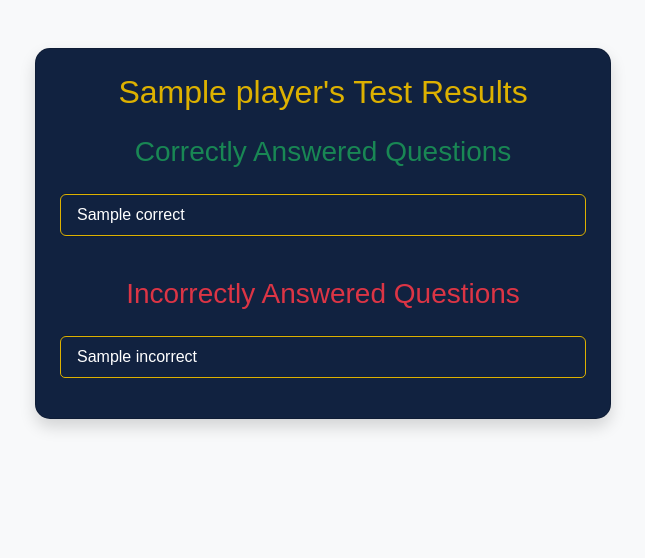
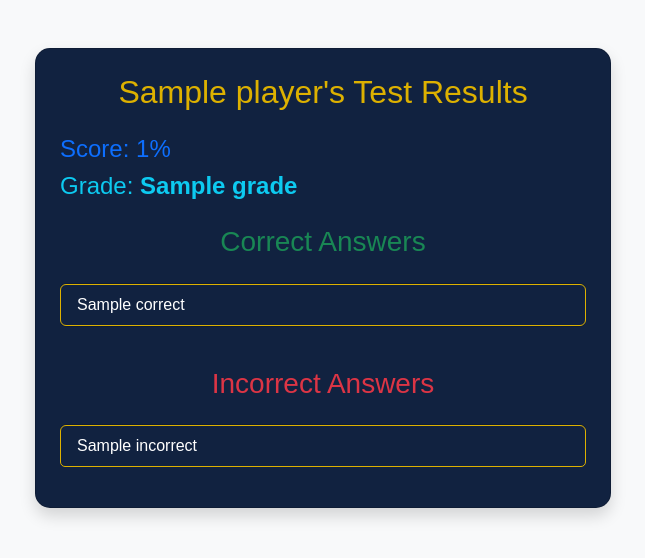
Before and after one commit to TaylorOxley/TestAnalyzerCapstone, a Flask app: template templates/result.html in a window 1280 px wide. Shown: the top 558 px of the page, without its empty margins (317-962 px from the left). Run offline with Flask 3, Linux system fonts and the light colour scheme; the template is opened without the code that fills it: most values are stand-ins (such as "Sample title", 1, 10 or a date in 2020).

Commit message:
Main Commit

```diff
--- a/app.py
+++ b/app.py
@@ -1,4 +1,3 @@
-import openai  # Ensure you install OpenAI's package: pip install openai
 from flask import Flask, request, render_template
 import pandas as pd
 import os
@@ -8,24 +7,6 @@ app = Flask(__name__)
 UPLOAD_FOLDER = 'test_data'
 os.makedirs(UPLOAD_FOLDER, exist_ok=True)
 
-# Replace with your OpenAI API Key
-OPENAI_API_KEY = "your_openai_api_key"
-
-def get_explanation(question):
-    """Fetches an explanation for a given question using OpenAI's API."""
-    openai.api_key = OPENAI_API_KEY
-
-    prompt = f"Explain why the following question is commonly answered incorrectly and provide a simple explanation: {question}"
-
-    response = openai.ChatCompletion.create(
-        model="gpt-4",
-        messages=[{"role": "system", "content": "You are an educational assistant providing clear explanations."},
-                  {"role": "user", "content": prompt}],
-        max_tokens=100
-    )
-
-    return response["choices"][0]["message"]["content"].strip()
-
 @app.route("/", methods=["GET", "POST"])
 def upload_file():
     if request.method == "POST":
@@ -34,45 +15,47 @@ def upload_file():
             filepath = os.path.join(UPLOAD_FOLDER, file.filename)
             file.save(filepath)
 
+            # Read CSV and validate new column order
             df = pd.read_csv(filepath)
-            expected_columns = {"Player", "Question", "Correct Answers", "Correct", "Incorrect"}
-            if not expected_columns.issubset(df.columns):
-                return "Invalid file format. Expected columns: 'player', 'Question', 'Correct Answers', 'Correct', and 'Incorrect'.", 400
+            if 'Question' not in df.columns or 'Player' not in df.columns or 'Correct / Incorrect' not in df.columns:
+                return "Invalid file format. Expected columns: 'Question', 'Player', 'Correct / Incorrect'."
 
-            players = df["Player"].unique().tolist()
+            players = df['Player'].unique().tolist()
             return render_template("select_player.html", players=players, filepath=file.filename)
 
     return render_template("upload.html")
 
 @app.route("/analyze", methods=["POST"])
 def analyze_results():
-    player_name = request.form.get("player")
-    filepath = request.form.get("filepath")
-
-    print(f"DEBUG: Player selected: {player_name}")
-    print(f"DEBUG: Filepath received: {filepath}")
-
-    if not player_name or not filepath:
-        return "Error: Missing player selection or file path.", 400  # More graceful error message
-
-    filepath = os.path.join(UPLOAD_FOLDER, filepath)
-
-    if not os.path.exists(filepath):
-        return "Error: File not found on the server.", 400
+    player_name = request.form["player"]
+    filepath = os.path.join(UPLOAD_FOLDER, request.form["filepath"])
 
     df = pd.read_csv(filepath)
-    student_data = df[df["player"] == player_name]
+    student_data = df[df["Player"] == player_name]
 
-    correct_questions = student_data[student_data["Correct"] == 1]["Question"].unique().tolist()
+    # Get lists of correct and incorrect questions
+    correct_answers = student_data[student_data["Correct / Incorrect"] == "Correct"]["Question"].unique().tolist()
+    incorrect_answers = student_data[student_data["Correct / Incorrect"] == "Incorrect"]["Question"].unique().tolist()
 
-    incorrect_questions = []
-    for _, row in student_data[student_data["Incorrect"] == 1].iterrows():
-        question = row["Question"]
-        correct_answer = row["Correct Answers"]
-        explanation = get_explanation(question)  # Fetch explanation from GPT
-        incorrect_questions.append({"Question": question, "Correct Answer": correct_answer, "Explanation": explanation})
+    # Calculate percentage
+    total_questions = len(correct_answers) + len(incorrect_answers)
+    correct_percentage = (len(correct_answers) / total_questions) * 100 if total_questions > 0 else 0
 
-    return render_template("results.html", player=player_name, correct=correct_questions, incorrect=incorrect_questions)
+    # Assign grade based on percentage
+    if correct_percentage >= 90:
+        grade = "A"
+    elif correct_percentage >= 80:
+        grade = "B"
+    elif correct_percentage >= 70:
+        grade = "C"
+    elif correct_percentage >= 60:
+        grade = "D"
+    else:
+        grade = "F"
+
+    return render_template("result.html", player=player_name, correct=correct_answers,
+                           incorrect=incorrect_answers, percentage=correct_percentage, grade=grade)
+
 
 if __name__ == "__main__":
     app.run(debug=True)
--- a/templates/result.html
+++ b/templates/result.html
@@ -12,14 +12,17 @@
         <div class="card shadow p-4">
             <h2 class="text-center">{{ player }}'s Test Results</h2>
 
-            <h3 class="text-success mt-3">Correctly Answered Questions</h3>
+            <h4 class="text-primary mt-3">Score: {{ percentage|round(2) }}%</h4>
+            <h4 class="text-info">Grade: <span class="fw-bold">{{ grade }}</span></h4>
+
+            <h3 class="text-success mt-3">Correct Answers</h3>
             <ul class="list-group my-3">
                 {% for question in correct %}
                     <li class="list-group-item">{{ question }}</li>
                 {% endfor %}
             </ul>
 
-            <h3 class="text-danger mt-4">Incorrectly Answered Questions</h3>
+            <h3 class="text-danger mt-4">Incorrect Answers</h3>
             <ul class="list-group my-3">
                 {% for question in incorrect %}
                     <li class="list-group-item">{{ question }}</li>
--- a/templates/select_player.html
+++ b/templates/select_player.html
@@ -12,7 +12,7 @@
         <div class="card shadow p-4">
             <h2 class="text-center">Select a Student</h2>
             <form action="/analyze" method="post">
-                <input type="hidden" name="filepath" value="{{ filepath }}">  <!-- Ensure filepath is passed -->
+                <input type="hidden" name="filepath" value="{{ filepath }}">
                 <div class="form-group">
                     <label for="player">Choose a student:</label>
                     <select name="player" id="player" class="form-control my-3" required>
```
Also changed, not shown: 1 other file.
